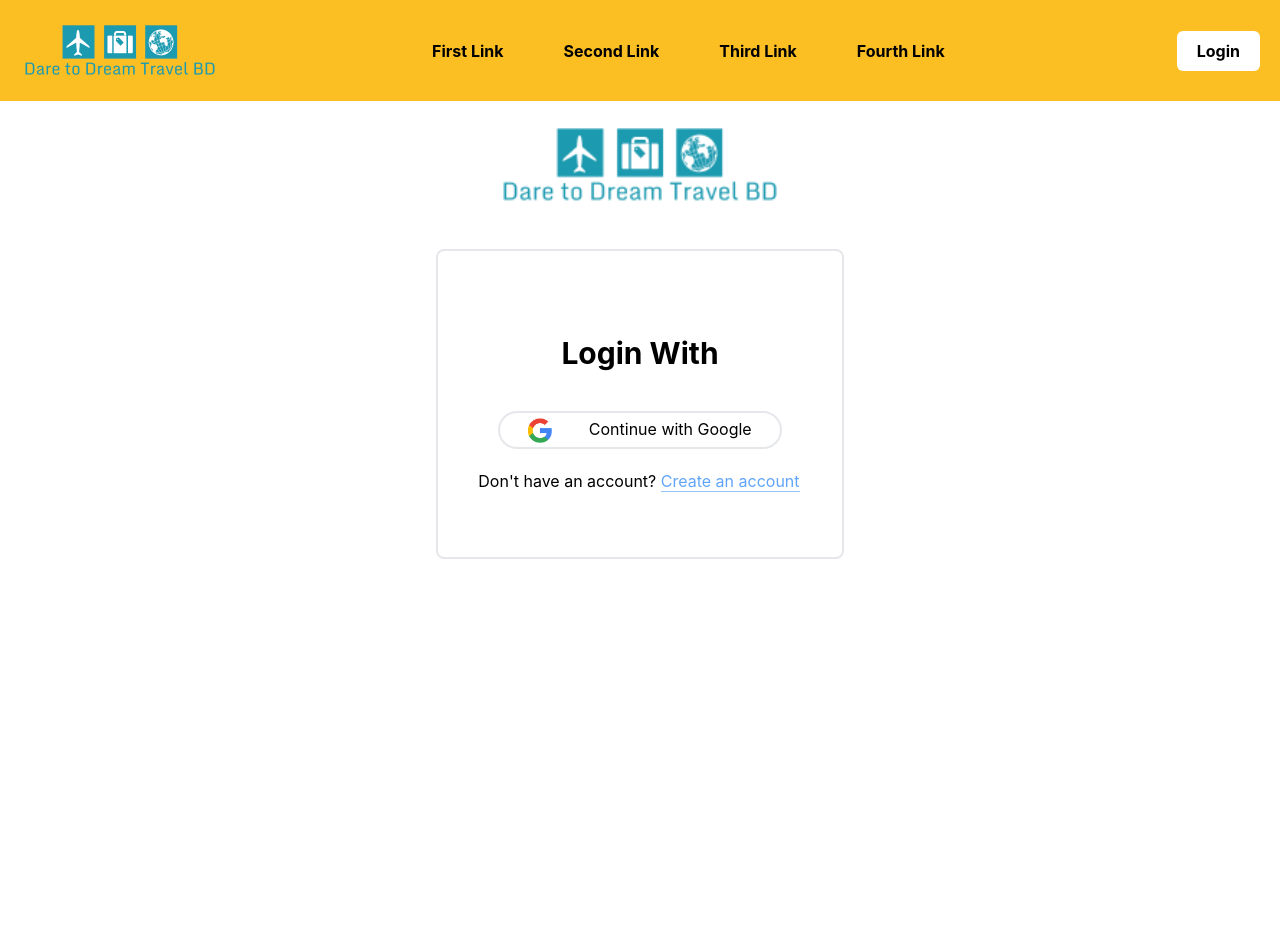
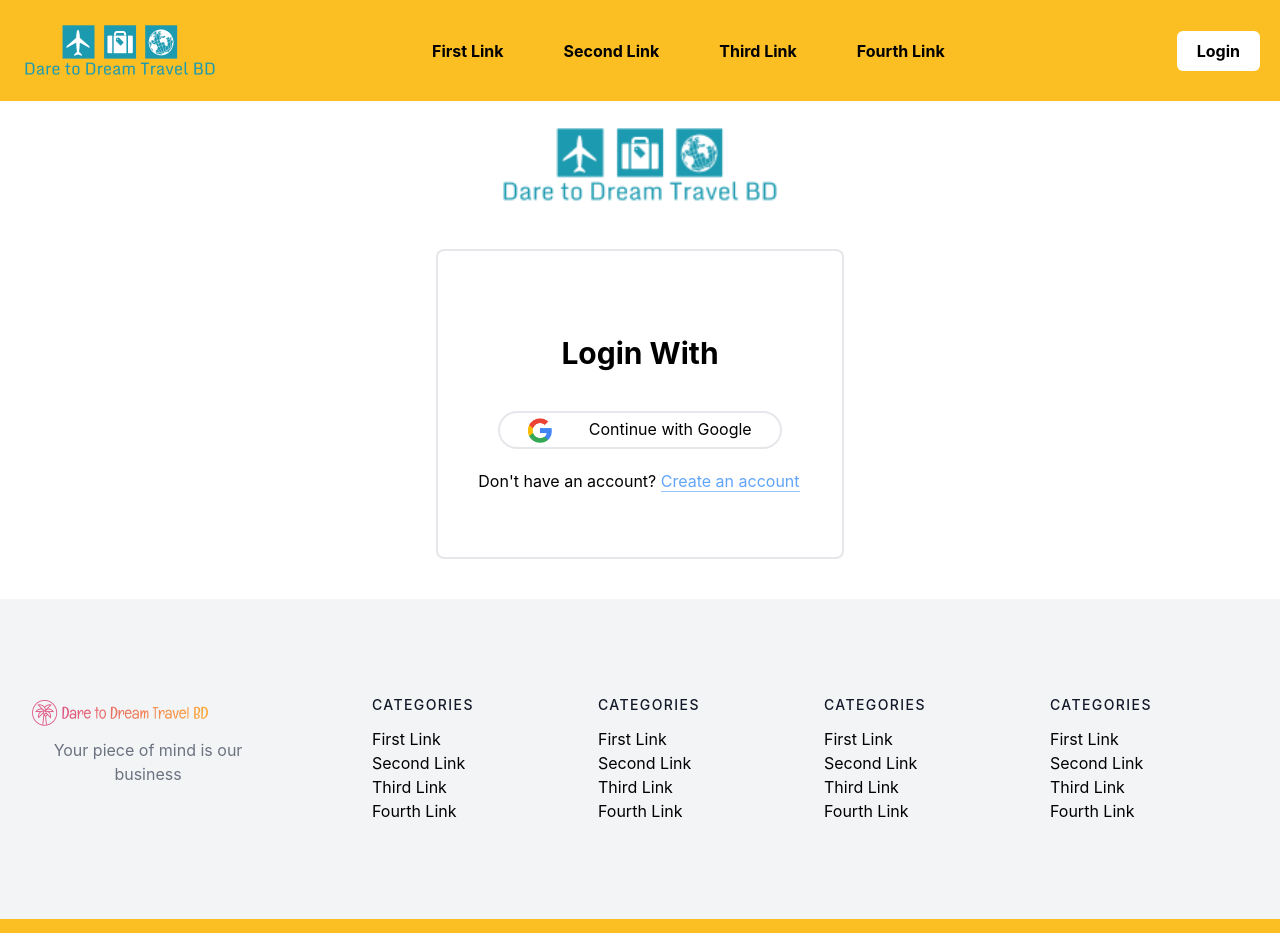
Before and after one commit to kamruz-zzaman/Dare-to-Dream-Travel-Bd, a React (Create React App) app: page /login in a window 1280 px wide. Shown: the top 933 px of the page. Before the commit the page ends 800 px from the top, so only its background shows below. Built offline with nearby package versions, Linux system fonts and the light colour scheme; no server answers.

Commit message:
footer added

```diff
--- a/src/App.js
+++ b/src/App.js
@@ -2,6 +2,7 @@
 import { BrowserRouter, Switch, Route } from 'react-router-dom';
 import Header from './Component/Pages/Header/Header';
 import Login from './Component/Pages/Login/Login';
+import Footer from './Component/Pages/Footer/Footer';
 
 function App() {
   return (
@@ -15,6 +16,7 @@
           <Login></Login>
         </Route>
       </Switch>
+      <Footer></Footer>
     </BrowserRouter>
   );
 }
--- /dev/null
+++ b/src/Component/Pages/Footer/Footer.js
@@ -0,0 +1,123 @@
+import React from 'react';
+import { Link } from 'react-router-dom';
+import img from '../../../Images/Footer-logo.png'
+
+const Footer = () => {
+    return (
+        <>
+            <footer className="text-gray-600 body-font bg-gray-100">
+                <div className="container px-5 py-24 mx-auto flex md:items-center lg:items-start md:flex-row md:flex-nowrap flex-wrap flex-col">
+                    <div className="w-64 flex-shrink-0 md:mx-0 mx-auto text-center md:text-left">
+                        <Link className="flex title-font font-medium items-center md:justify-start justify-center text-gray-900">
+                            <img src={img} alt="" />
+                        </Link>
+                        <p className="mt-2 text-md text-center text-gray-500">Your piece of mind is our business</p>
+                    </div>
+                    <div className="flex-grow flex flex-wrap md:pl-20 -mb-10 md:mt-0 mt-10 md:text-left text-center">
+                        <div className="lg:w-1/4 md:w-1/2 w-full px-4">
+                            <h2 className="title-font font-medium text-gray-900 tracking-widest text-sm mb-3">CATEGORIES</h2>
+                            <nav className="list-none mb-10">
+                                <li>
+                                    <Link className="text-black hover:text-gray-800">First Link</Link>
+                                </li>
+                                <li>
+                                    <Link className="text-black hover:text-gray-800">Second Link</Link>
+                                </li>
+                                <li>
+                                    <Link className="text-black hover:text-gray-800">Third Link</Link>
+                                </li>
+                                <li>
+                                    <Link className="text-black hover:text-gray-800">Fourth Link</Link>
+                                </li>
+                            </nav>
+                        </div>
+                        <div className="lg:w-1/4 md:w-1/2 w-full px-4">
+                            <h2 className="title-font font-medium text-gray-900 tracking-widest text-sm mb-3">CATEGORIES</h2>
+                            <nav className="list-none mb-10">
+                                <li>
+                                    <Link className="text-black hover:text-gray-800">First Link</Link>
+                                </li>
+                                <li>
+                                    <Link className="text-black hover:text-gray-800">Second Link</Link>
+                                </li>
+                                <li>
+                                    <Link className="text-black hover:text-gray-800">Third Link</Link>
+                                </li>
+                                <li>
+                                    <Link className="text-black hover:text-gray-800">Fourth Link</Link>
+                                </li>
+                            </nav>
+                        </div>
+                        <div className="lg:w-1/4 md:w-1/2 w-full px-4">
+                            <h2 className="title-font font-medium text-gray-900 tracking-widest text-sm mb-3">CATEGORIES</h2>
+                            <nav className="list-none mb-10">
+                                <li>
+                                    <Link className="text-black hover:text-gray-800">First Link</Link>
+                                </li>
+                                <li>
+                                    <Link className="text-black hover:text-gray-800">Second Link</Link>
+                                </li>
+                                <li>
+                                    <Link className="text-black hover:text-gray-800">Third Link</Link>
+                                </li>
+                                <li>
+                                    <Link className="text-black hover:text-gray-800">Fourth Link</Link>
+                                </li>
+                            </nav>
+                        </div>
+                        <div className="lg:w-1/4 md:w-1/2 w-full px-4">
+                            <h2 className="title-font font-medium text-gray-900 tracking-widest text-sm mb-3">CATEGORIES</h2>
+                            <nav className="list-none mb-10">
+                                <li>
+                                    <Link className="text-black hover:text-gray-800">First Link</Link>
+                                </li>
+                                <li>
+                                    <Link className="text-black hover:text-gray-800">Second Link</Link>
+                                </li>
+                                <li>
+                                    <Link className="text-black hover:text-gray-800">Third Link</Link>
+                                </li>
+                                <li>
+                                    <Link className="text-black hover:text-gray-800">Fourth Link</Link>
+                                </li>
+                            </nav>
+                        </div>
+                    </div>
+                </div>
+                <div className="bg-yellow-400">
+                    <div className="container mx-auto py-4 px-5 flex flex-wrap flex-col sm:flex-row">
+                        <p className="text-gray-500 text-sm text-center sm:text-left">© 2021 DeartoDreamTraelBD —
+                            <Link href="https://twitter.com/knyttneve" rel="noopener noreferrer" className="text-gray-600 ml-1" target="_blank">@DeartoDream</Link>
+                        </p>
+                        <span className="inline-flex sm:ml-auto sm:mt-0 mt-2 justify-center sm:justify-start">
+                            <Link className="text-gray-500">
+                                <svg fill="currentColor" stroke-linecap="round" stroke-linejoin="round" stroke-width="2" className="w-5 h-5" viewBox="0 0 24 24">
+                                    <path d="M18 2h-3a5 5 0 00-5 5v3H7v4h3v8h4v-8h3l1-4h-4V7a1 1 0 011-1h3z"></path>
+                                </svg>
+                            </Link>
+                            <Link className="ml-3 text-gray-500">
+                                <svg fill="currentColor" stroke-linecap="round" stroke-linejoin="round" stroke-width="2" className="w-5 h-5" viewBox="0 0 24 24">
+                                    <path d="M23 3a10.9 10.9 0 01-3.14 1.53 4.48 4.48 0 00-7.86 3v1A10.66 10.66 0 013 4s-4 9 5 13a11.64 11.64 0 01-7 2c9 5 20 0 20-11.5a4.5 4.5 0 00-.08-.83A7.72 7.72 0 0023 3z"></path>
+                                </svg>
+                            </Link>
+                            <Link className="ml-3 text-gray-500">
+                                <svg fill="none" stroke="currentColor" stroke-linecap="round" stroke-linejoin="round" stroke-width="2" className="w-5 h-5" viewBox="0 0 24 24">
+                                    <rect width="20" height="20" x="2" y="2" rx="5" ry="5"></rect>
+                                    <path d="M16 11.37A4 4 0 1112.63 8 4 4 0 0116 11.37zm1.5-4.87h.01"></path>
+                                </svg>
+                            </Link>
+                            <Link className="ml-3 text-gray-500">
+                                <svg fill="currentColor" stroke="currentColor" stroke-linecap="round" stroke-linejoin="round" stroke-width="0" className="w-5 h-5" viewBox="0 0 24 24">
+                                    <path stroke="none" d="M16 8a6 6 0 016 6v7h-4v-7a2 2 0 00-2-2 2 2 0 00-2 2v7h-4v-7a6 6 0 016-6zM2 9h4v12H2z"></path>
+                                    <circle cx="4" cy="4" r="2" stroke="none"></circle>
+                                </svg>
+                            </Link>
+                        </span>
+                    </div>
+                </div>
+            </footer>
+        </>
+    );
+};
+
+export default Footer;
--- a/src/Component/Pages/Login/Login.js
+++ b/src/Component/Pages/Login/Login.js
@@ -1,7 +1,6 @@
 import React from 'react';
 import logo from '../../../Images/Header-logo.png'
 import img from '../../../Images/google-logo.png'
-import { Link } from 'react-router-dom';
 import FirebaseAuth from '../../../Hooks/FirebaseAuth';
 
 const Login = () => {
@@ -16,7 +15,7 @@
                     <div>
                         <p className='font-bold text-3xl m-5 text-center'>Login With</p>
                         <button onClick={signinWithGoogle} className='m-5 border-2 py-1 px-7 rounded-3xl'><img className='w-6 inline mr-8 ' src={img} alt="" /> Continue with Google </button>
-                        <p>Don't have an account? <Link to='' className='text-blue-400 border-b  border-blue-300'>Create an account</Link></p>
+                        <p>Don't have an account? <a href="https://accounts.google.com/signup/v2/webcreateaccount?hl=en&flowName=GlifWebSignIn&flowEntry=SignUp" className='text-blue-400 border-b  border-blue-300'>Create an account</a> </p>
                     </div>
                 </div>
             </div>
```
